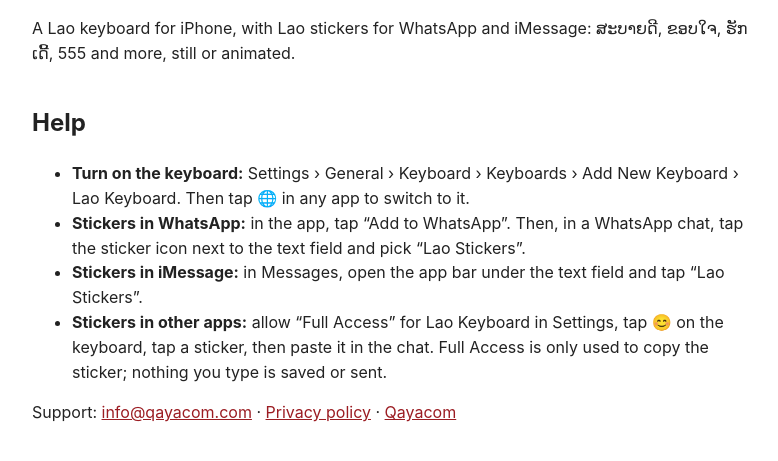
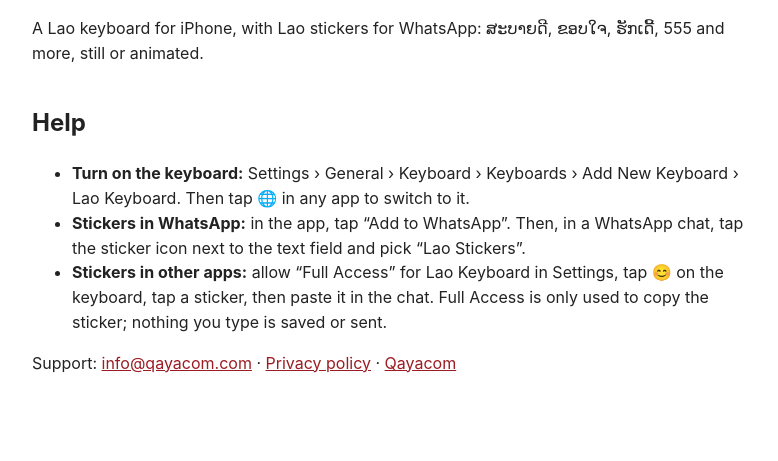
Before and after one commit to senakayakone/qayacom-site, a plain HTML site: page lao-keyboard/index.html in a window 1280 px wide. Shown: the part 91-552 px from the top of the page, without its empty margins (248-1026 px from the left). Drawn offline with Linux system fonts and the light colour scheme.

Commit message:
chore: Lao Keyboard sans iMessage en v1
Co-Authored-By: Claude Opus 5.5 <noreply@anthropic.com>

```diff
--- a/lao-keyboard/index.html
+++ b/lao-keyboard/index.html
@@ -4,7 +4,7 @@
 <meta charset="utf-8">
 <meta name="viewport" content="width=device-width, initial-scale=1">
 <title>Lao Keyboard &amp; Stickers</title>
-<meta name="description" content="Lao Keyboard &amp; Stickers: type in Lao on iPhone and send Lao stickers in WhatsApp and iMessage.">
+<meta name="description" content="Lao Keyboard &amp; Stickers: type in Lao on iPhone and send Lao stickers in WhatsApp.">
 <style>
   body { font-family: -apple-system, system-ui, sans-serif; max-width: 720px; margin: 0 auto; padding: 24px 16px; line-height: 1.55; color: #222; background: #fff; }
   h1 { font-size: 1.8em; } h2 { margin-top: 1.6em; }
@@ -13,13 +13,12 @@
 </head>
 <body>
 <h1>Lao Keyboard &amp; Stickers</h1>
-<p>A Lao keyboard for iPhone, with Lao stickers for WhatsApp and iMessage: ສະບາຍດີ, ຂອບໃຈ, ຮັກເດີ້, 555 and more, still or animated.</p>
+<p>A Lao keyboard for iPhone, with Lao stickers for WhatsApp: ສະບາຍດີ, ຂອບໃຈ, ຮັກເດີ້, 555 and more, still or animated.</p>
 
 <h2 id="support">Help</h2>
 <ul>
   <li><strong>Turn on the keyboard:</strong> Settings › General › Keyboard › Keyboards › Add New Keyboard › Lao Keyboard. Then tap 🌐 in any app to switch to it.</li>
   <li><strong>Stickers in WhatsApp:</strong> in the app, tap “Add to WhatsApp”. Then, in a WhatsApp chat, tap the sticker icon next to the text field and pick “Lao Stickers”.</li>
-  <li><strong>Stickers in iMessage:</strong> in Messages, open the app bar under the text field and tap “Lao Stickers”.</li>
   <li><strong>Stickers in other apps:</strong> allow “Full Access” for Lao Keyboard in Settings, tap 😊 on the keyboard, tap a sticker, then paste it in the chat. Full Access is only used to copy the sticker; nothing you type is saved or sent.</li>
 </ul>
 <p>Support: <a href="mailto:info@qayacom.com">info@qayacom.com</a> · <a href="confidentialite/">Privacy policy</a> · <a href="https://qayacom.com/">Qayacom</a></p>
```
